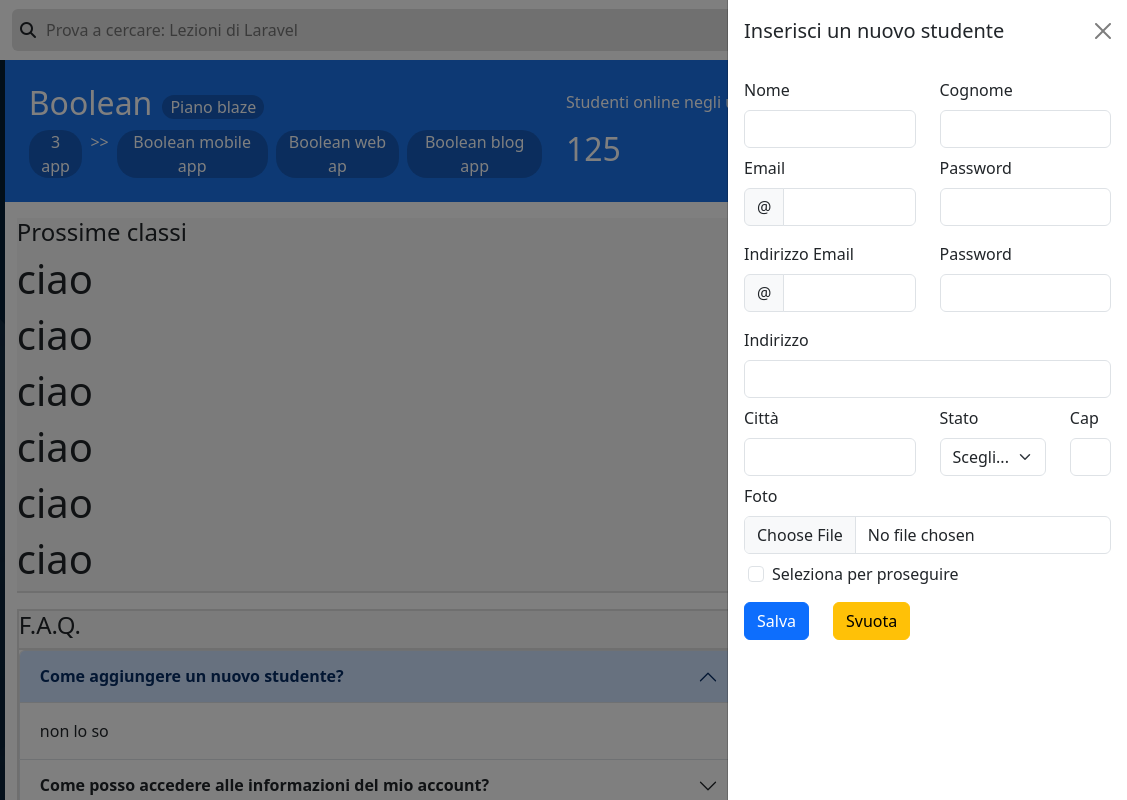
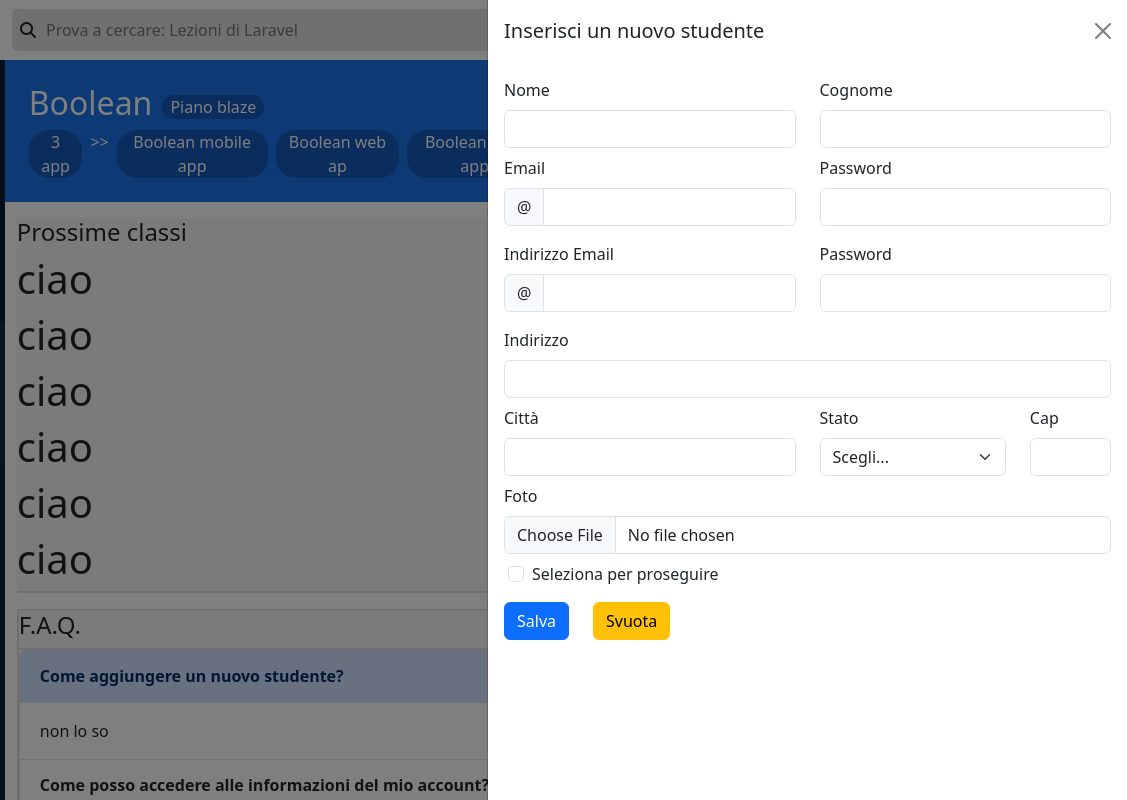
Before and after one commit to MatteD04/html-css-bootstrap-dashboard, a plain HTML site: page index.html in a window 1280 px wide. Both pictures are taken after a click on the button 1210 px from the left and 105 px from the top of the page. Shown: the full height of the page, 153-1280 px from the left. Drawn offline with nearby package versions, Linux system fonts and the light colour scheme.

Commit message:
fix: width of offcanvas

```diff
--- a/style.css
+++ b/style.css
@@ -81,6 +81,9 @@ header{
 .ms-btn-other{
     padding-bottom: 3px;
 }
+#offcanvasRight{
+    width: 100%;
+}
 /*section class*/
 .ms-card-title{
     background-color: #f7f7f7;
@@ -108,4 +111,7 @@ header{
     .ms-order{
         order: 1;
     }
+    #offcanvasRight{
+        width: 50%;
+    }
 }
```
